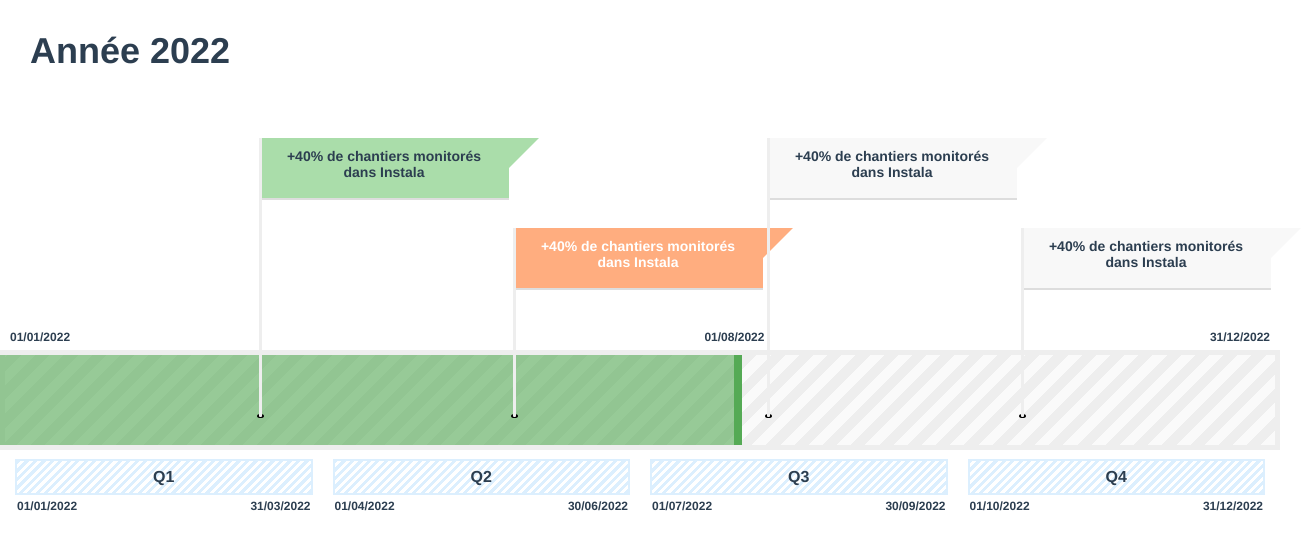
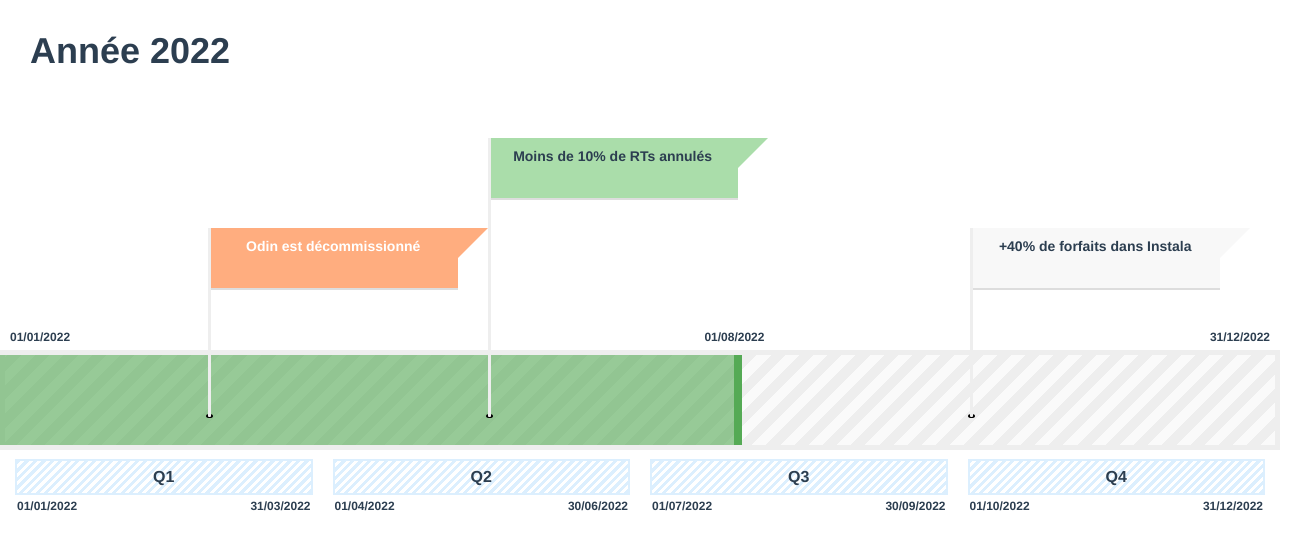
Before and after one commit to mghignet/progression-dashboard, a Vue app: page / in a window 1280 px wide. Shown: the top 550 px of the page, 1301 px wide, since content can reach past the window. Built offline with nearby package versions, Linux system fonts and the light colour scheme.

Commit message:
refactor: variabilize milestone positionning

```diff
--- a/src/components/Milestone.vue
+++ b/src/components/Milestone.vue
@@ -11,22 +11,13 @@
 
 <script lang="ts">
 import { defineComponent, PropType } from "vue";
-
-export enum MilestoneState {
-  UNKNOWN = "unknown",
-  DONE = "done",
-  WARNING = "warning",
-}
+import { MilestoneState } from "@/model/Milestone";
 
 export default defineComponent({
   name: "Milestone",
   props: {
     text: String,
-    state: {
-      type: String as PropType<MilestoneState>,
-      default: MilestoneState.UNKNOWN,
-    },
-    date: Date,
+    state: String as PropType<MilestoneState>,
   },
   methods: {
     isDone() {
--- a/src/components/Timeline.vue
+++ b/src/components/Timeline.vue
@@ -4,23 +4,12 @@
       <div class="begin-date">{{ formatDate(beginDate) }}</div>
       <div class="end-date">{{ formatDate(endDate) }}</div>
       <Milestone
-        text="+40% de chantiers monitorés dans Instala"
-        :date="currentDate"
-        :state="milestoneStateDone"
-        class="timeline-milestone q1"
-      />
-      <Milestone
-        text="+40% de chantiers monitorés dans Instala"
-        :state="milestoneStateWarning"
-        class="timeline-milestone q2"
-      />
-      <Milestone
-        text="+40% de chantiers monitorés dans Instala"
-        class="timeline-milestone q3"
-      />
-      <Milestone
-        text="+40% de chantiers monitorés dans Instala"
-        class="timeline-milestone q4"
+        v-for="milestone in milestones"
+        :key="milestone.id"
+        :text="milestone.text"
+        :state="milestone.state"
+        class="timeline-milestone"
+        :style="{ left: getPositionFromDate(milestone.date) }"
       />
       <Period
         class="timeline-period q1"
@@ -49,9 +38,7 @@
     </div>
     <div
       class="timeline passed"
-      :style="{
-        '--progress': `${getProgressRatio(beginDate, endDate, currentDate)}%`,
-      }"
+      :style="{ '--progress': getPositionFromDate(currentDate) }"
     >
       <div class="current-date">{{ formatDate(currentDate) }}</div>
     </div>
@@ -60,23 +47,44 @@
 
 <script lang="ts">
 import { defineComponent } from "vue";
-import Milestone, { MilestoneState } from "@/components/Milestone.vue";
+import Milestone from "@/components/Milestone.vue";
 import Period from "@/components/Period.vue";
 import moment from "moment";
+import { MilestoneState, MilestoneModel } from "@/model/Milestone";
 
 export default defineComponent({
   name: "Timeline",
   components: { Milestone, Period },
   props: {
-    beginDate: Date,
-    endDate: Date,
-    currentDate: Date,
+    beginDate: { type: Date, required: true },
+    endDate: { type: Date, required: true },
+    currentDate: { type: Date, required: true },
   },
   data() {
     return {
       milestoneStateDone: MilestoneState.DONE,
       milestoneStateWarning: MilestoneState.WARNING,
+      milestones: [] as MilestoneModel[],
     };
+  },
+  mounted() {
+    this.milestones.push({
+      id: "1",
+      text: "Odin est décommissionné",
+      state: MilestoneState.WARNING,
+      date: new Date("02/28/2022"),
+    });
+    this.milestones.push({
+      id: "2",
+      text: "Moins de 10% de RTs annulés",
+      state: MilestoneState.DONE,
+      date: new Date("05/19/2022"),
+    });
+    this.milestones.push({
+      id: "3",
+      text: "+40% de forfaits dans Instala",
+      date: new Date("10/03/2022"),
+    });
   },
   methods: {
     formatDate(date: Date): string {
@@ -86,20 +94,19 @@
       console.log(begin, end);
       return moment(end).diff(moment(begin), "days") + 1;
     },
-    getProgressRatio(
-      beginDate: Date,
-      endDate: Date,
-      currentDate: Date
-    ): number {
-      const totalDays = this.getNumberOfDaysBetweenDates(beginDate, endDate);
+    getPositionFromDate(date: Date): string {
+      const totalDays = this.getNumberOfDaysBetweenDates(
+        this.beginDate,
+        this.endDate
+      );
       const daysElapsed = this.getNumberOfDaysBetweenDates(
-        beginDate,
-        currentDate
+        this.beginDate,
+        date
       );
-      return Math.max(
+      return `${Math.max(
         0,
         Math.min(100, Math.round((daysElapsed / totalDays) * 100))
-      );
+      )}%`;
     },
   },
 });
@@ -176,26 +183,10 @@
   position: absolute;
   bottom: 30%;
   z-index: 100;
+  height: 190px;
 
-  &.q0 {
-    height: 190px;
-    left: 1%;
-  }
-  &.q1 {
+  &:nth-child(2n) {
     height: 280px;
-    left: 20%;
-  }
-  &.q2 {
-    height: 190px;
-    left: 40%;
-  }
-  &.q3 {
-    height: 280px;
-    left: 60%;
-  }
-  &.q4 {
-    height: 190px;
-    left: 80%;
   }
 }
 
--- /dev/null
+++ b/src/model/Milestone.ts
@@ -0,0 +1,11 @@
+export enum MilestoneState {
+  DONE = "done",
+  WARNING = "warning",
+}
+
+export interface MilestoneModel {
+  id: string;
+  text: string;
+  state?: MilestoneState;
+  date: Date;
+}
```
